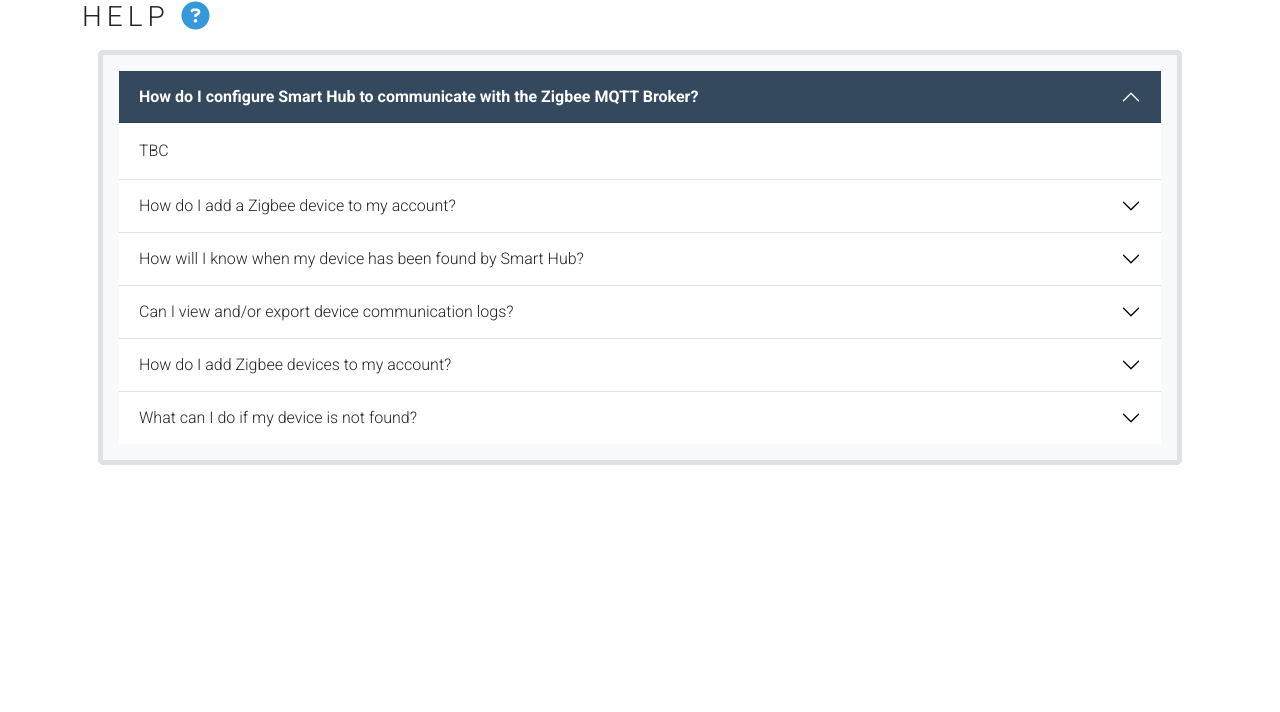
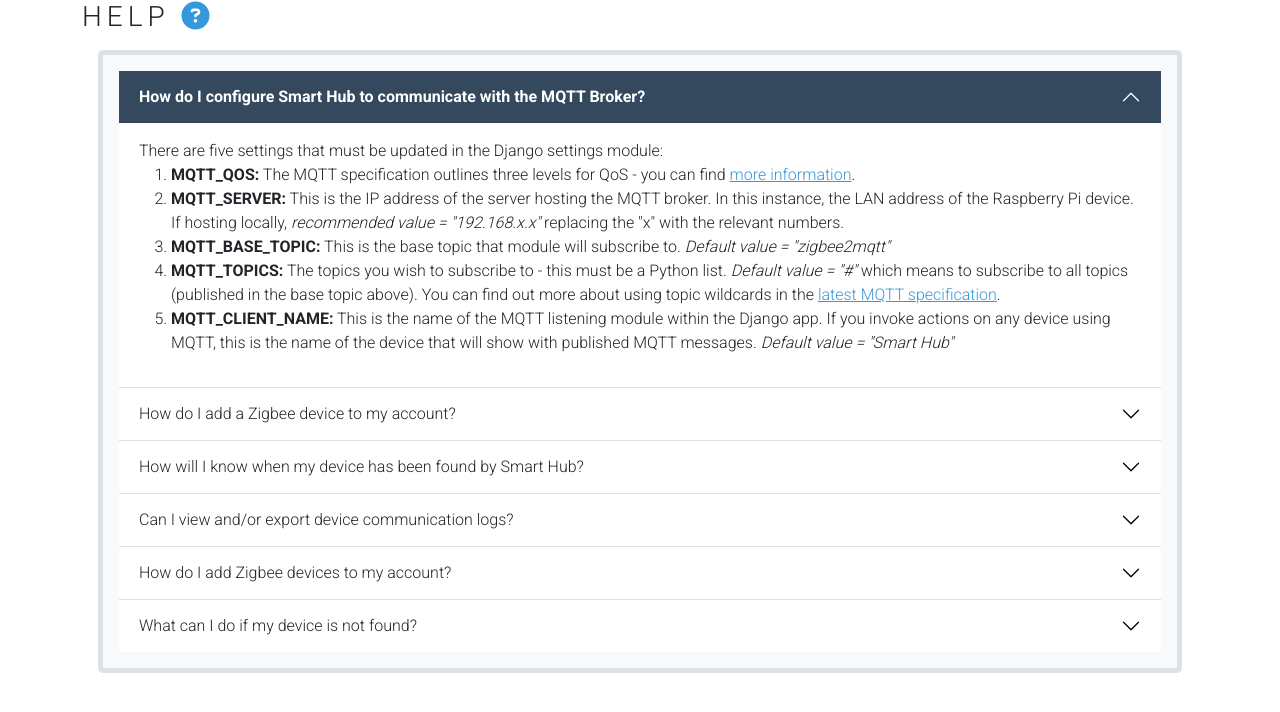
Before and after one commit to jyoung90ie/home-automation-at-home, a Django app: page /help/ in a window 1280 px wide, after a click on "How do I configure Smart Hub to communicate with the MQTT Br". Shown: the part 56-768 px from the top of the page. Run offline with Django 3.2, Linux system fonts and the light colour scheme; parts of the project's set-up code (start-up, migrations or seed data) failed here and were passed over; some libraries are stand-ins or nearby versions.

Commit message:
Adds additional user information

```diff
--- a/smarthub/apps/pages/templates/pages/help.html
+++ b/smarthub/apps/pages/templates/pages/help.html
@@ -8,13 +8,41 @@
             <h2 class="accordion-header" id="headingHelpItem1">
                 <button class="accordion-button collapsed" type="button" data-bs-toggle="collapse"
                     data-bs-target="#helpPageItem1" aria-expanded="false" aria-controls="helpPageItem1">
-                    How do I configure Smart Hub to communicate with the Zigbee MQTT Broker?
+                    How do I configure Smart Hub to communicate with the MQTT Broker?
                 </button>
             </h2>
             <div id="helpPageItem1" class="accordion-collapse collapse" aria-labelledby="headingHelpItem1"
                 data-bs-parent="#helpPageContent">
                 <div class="accordion-body">
-                    TBC
+                    There are five settings that must be updated in the Django settings module:
+                    <ol>
+                        <li>
+                            <strong>MQTT_QOS:</strong> The MQTT specification outlines three levels for QoS - you can
+                            find <a href="https://docs.oasis-open.org/mqtt/mqtt/v5.0/os/mqtt-v5.0-os.html#_Toc3901103"
+                                target="_blank">more information</a>.
+                        </li>
+                        <li>
+                            <strong>MQTT_SERVER:</strong> This is the IP address of the server hosting the MQTT broker.
+                            In this instance, the LAN address of the Raspberry Pi device. If hosting locally,
+                            <em>recommended value = "192.168.x.x"</em> replacing the "x" with the relevant numbers.
+                        </li>
+                        <li>
+                            <strong>MQTT_BASE_TOPIC:</strong> This is the base topic that module will subscribe to.
+                            <em>Default value = "zigbee2mqtt"</em>
+                        </li>
+                        <li>
+                            <strong>MQTT_TOPICS:</strong> The topics you wish to subscribe to - this must be a Python
+                            list. <em>Default value = "#"</em> which means to subscribe to all topics (published in the
+                            base topic above). You can find out more about using topic wildcards in the <a
+                                href="https://docs.oasis-open.org/mqtt/mqtt/v5.0/os/mqtt-v5.0-os.html#_Toc3901242"
+                                target="_blank">latest MQTT specification</a>.
+                        </li>
+                        <li>
+                            <strong>MQTT_CLIENT_NAME:</strong> This is the name of the MQTT listening module within the
+                            Django app. If you invoke actions on any device using MQTT, this is the name of the device
+                            that will show with published MQTT messages. <em>Default value = "Smart Hub"</em>
+                        </li>
+                    </ol>
                 </div>
             </div>
         </div>
@@ -138,7 +166,18 @@
             <div id="helpPageItem5" class="accordion-collapse collapse" aria-labelledby="headingHelpItem5"
                 data-bs-parent="#helpPageContent">
                 <div class="accordion-body">
-                    TBC
+                    <p>You cannot add a Zigbee device per say - you can however add a device and set the protocol to
+                        Zigbee
+                        on the Smart Hub application. The subtly here is that this is not the actual zigbee device, this
+                        is
+                        a device proxy that Smart Hub will attempt to link to a Zigbee device, <em>if it can</em>.</p>
+                    <p>The process for linking a Smart Hub device to a physical Zigbee device is conducted using the two
+                        Smart Hub device fields, <strong>device identifier</strong> or <strong>friendly name</strong>.
+                        It is therefore imperative that these fields match exactly to those of the device.</p>
+                    <p><strong>Device identifier</strong> will be matched against the hardware device <strong>IEEE
+                            address</strong></p>
+                    <p><strong>Friendly name</strong> will be matched against the MQTT topic and is especially important
+                        to match in order for communication messages to be linked to the correct device.</p>
                 </div>
             </div>
         </div>
```
Also changed, not shown: smarthub/apps/pages/templates/pages/index.html (+26 -1 lines).
